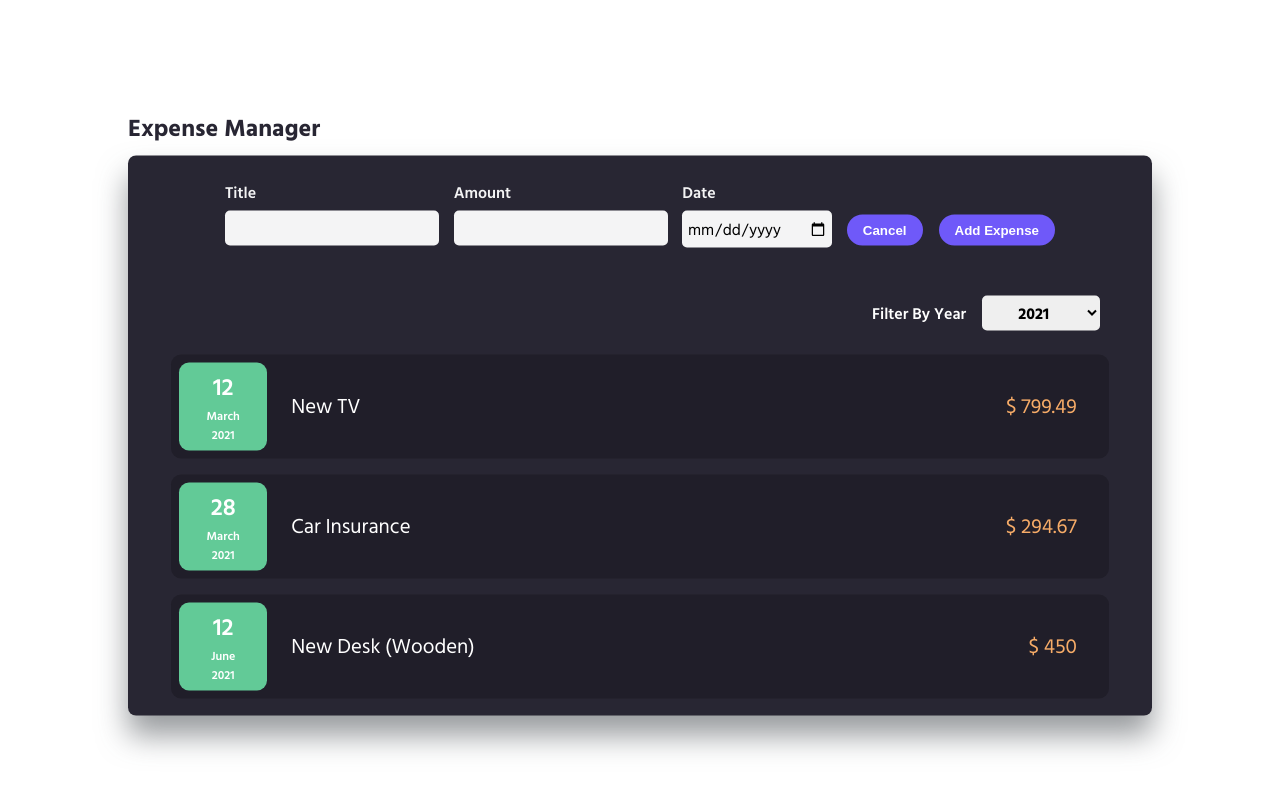
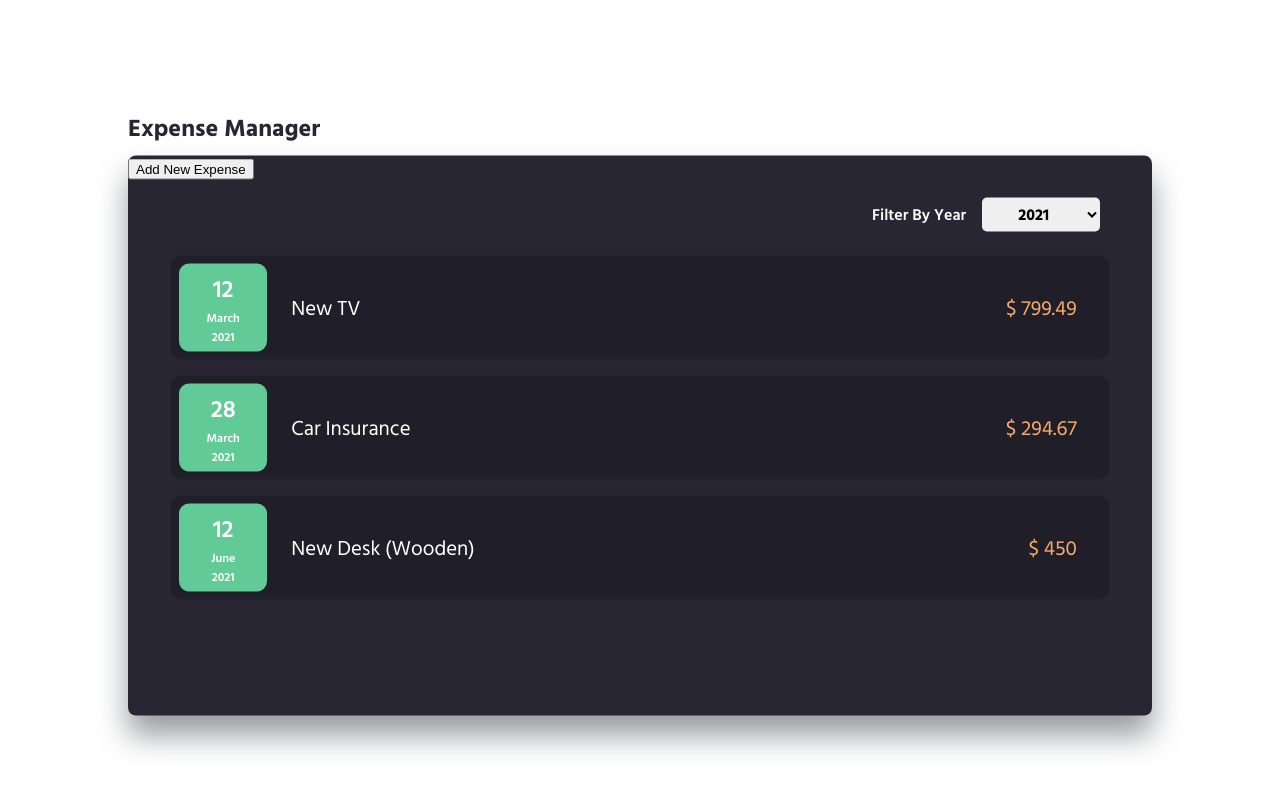
Before and after one commit to JWD-activity/Expense_manager, a React (Create React App) app: page / in a window 1280 px wide. Shown: the top 792 px of the page. Built offline with nearby package versions, Linux system fonts and the light colour scheme; the HTML template or start-up script is replaced by a standard one.

Commit message:
add cancel button

```diff
--- a/src/Components/NewExpense/ExpenseForm.js
+++ b/src/Components/NewExpense/ExpenseForm.js
@@ -3,27 +3,69 @@ import './ExpenseForm.css';
 
 function ExpenseForm(props) {
   const [enteredTilte, setEnteredTilte] = useState('');
+  const [enteredAmount, setEnteredAmount] = useState('');
+  const [enteredDate, setEnteredDate] = useState('');
+
+  const titleChangeHandler = (event) => {
+    setEnteredTilte(event.target.value);
+  };
+
+  const amountChangeHandler = (event) => {
+    setEnteredAmount(event.target.value);
+  };
+
+  const dateChangeHandler = (event) => {
+    setEnteredDate(event.target.value);
+  };
+
+  const submitHandler = (event) => {
+    event.preventDefault();
+    const expenseData = {
+      title: enteredTilte,
+      amount: +enteredAmount,
+      date: new Date(enteredDate),
+    };
+  };
+
   return (
     <div className='container'>
-      <form className='form'>
+      <form className='form' onSubmit={submitHandler}>
         <div className='new-expense__controls'>
           <div className='new-expense__control'>
             <label>Title</label>
-            <input type='text' />
+            <input
+              value={enteredTilte}
+              type='text'
+              onChange={titleChangeHandler}
+            />
           </div>
 
           <div className='new-expense__control'>
             <label>Amount</label>
-            <input type='number' />
+            <input
+              type='number'
+              value={enteredAmount}
+              onChange={amountChangeHandler}
+              min='0.01'
+              step='0.01'
+            />
           </div>
 
           <div className='new-expense__control'>
             <label>Date</label>
-            <input type='date' />
+            <input
+              type='date'
+              onChange={dateChangeHandler}
+              vlaue={enteredDate}
+              min='01-01-2018'
+              max='31-12-2023'
+            />
           </div>
 
           <div className='new-expense__actions'>
-            <button type='button'>Cancel</button>
+            <button type='button' onClick={props.onCancel}>
+              Cancel
+            </button>
             <button type='submit'>Add Expense</button>
           </div>
         </div>
--- a/src/Components/NewExpense/NewExpense.js
+++ b/src/Components/NewExpense/NewExpense.js
@@ -1,10 +1,37 @@
-import React from 'react';
+import React, { useState } from 'react';
 import ExpenseForm from './ExpenseForm';
 
-function NewExpense() {
+function NewExpense(props) {
+  const [startEditing, setStartEditing] = useState(false);
+
+  const saveExpenseDataHandler = (enteredExpenseData) => {
+    const expenseData = {
+      ...enteredExpenseData,
+      id: Math.random().toString(),
+    };
+    props.onAddExpense(expenseData);
+    setStartEditing(false);
+  };
+
+  const startEditingHandler = () => {
+    setStartEditing(true);
+  };
+
+  const stopEditingHandler = () => {
+    setStartEditing(false);
+  };
+
   return (
-    <div>
-      <ExpenseForm />
+    <div className='new-expense'>
+      {!startEditing && (
+        <button onClick={startEditingHandler}>Add New Expense</button>
+      )}
+      {startEditing && (
+        <ExpenseForm
+          onSaveExpenseData={saveExpenseDataHandler}
+          onCancel={stopEditingHandler}
+        />
+      )}
     </div>
   );
 }
```
